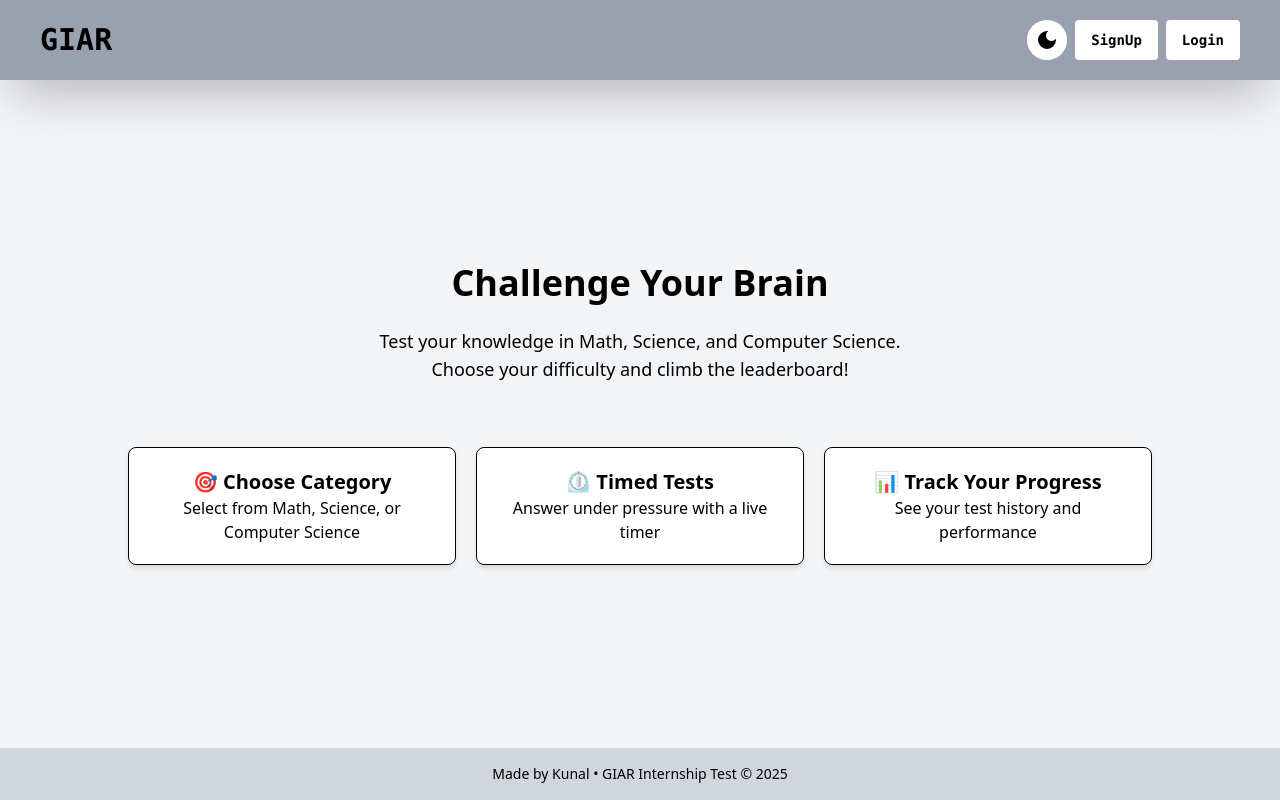
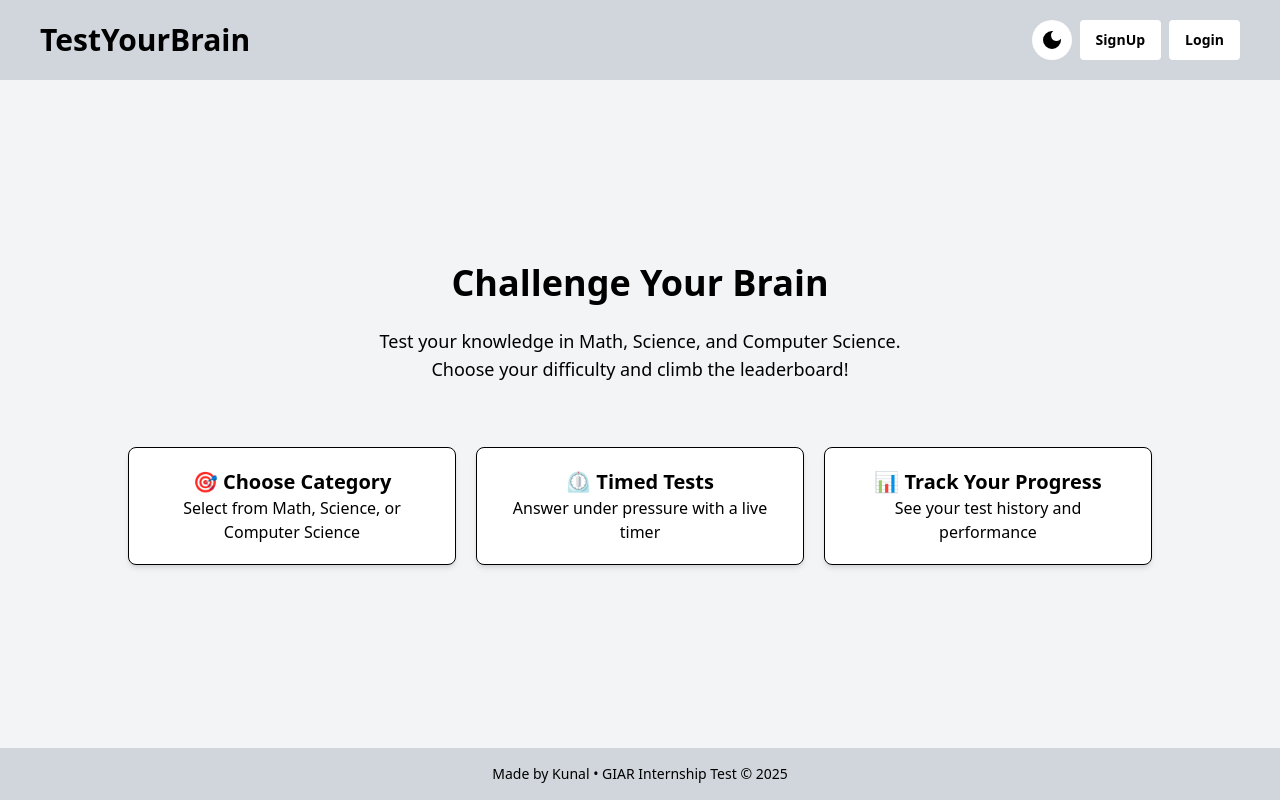
Before and after one commit to Kunal-Kaloniya/QuizWebApp, a React (Vite) app in the folder task2frontend/: page / in a window 1280 px wide. Built offline with nearby package versions, Linux system fonts and the light colour scheme.

Commit message:
Made the header sticky instead of fixed

```diff
--- a/task2frontend/src/components/Header.jsx
+++ b/task2frontend/src/components/Header.jsx
@@ -32,8 +32,8 @@ function Header() {
     }
 
     return (
-        <nav id="header" className="w-full h-[10vh] font-mono px-10 py-4 flex items-center justify-between sticky top-0 left-0 right-0 z-1 transition-all bg-gray-400 dark:bg-gray-900 dark:text-white shadow-2xl">
-            <h1 className="text-3xl font-bold cursor-pointer" onClick={() => navigate('/')}>GIAR</h1>
+        <nav id="header" className="w-full h-[10vh] px-10 py-4 flex items-center justify-between sticky top-0 left-0 right-0 z-1 transition-all bg-gray-300 dark:bg-gray-900 dark:text-white">
+            <h1 className="text-3xl font-bold cursor-pointer" onClick={() => navigate('/')}>TestYourBrain</h1>
             {
                 isLogged && (
                     <>
```
